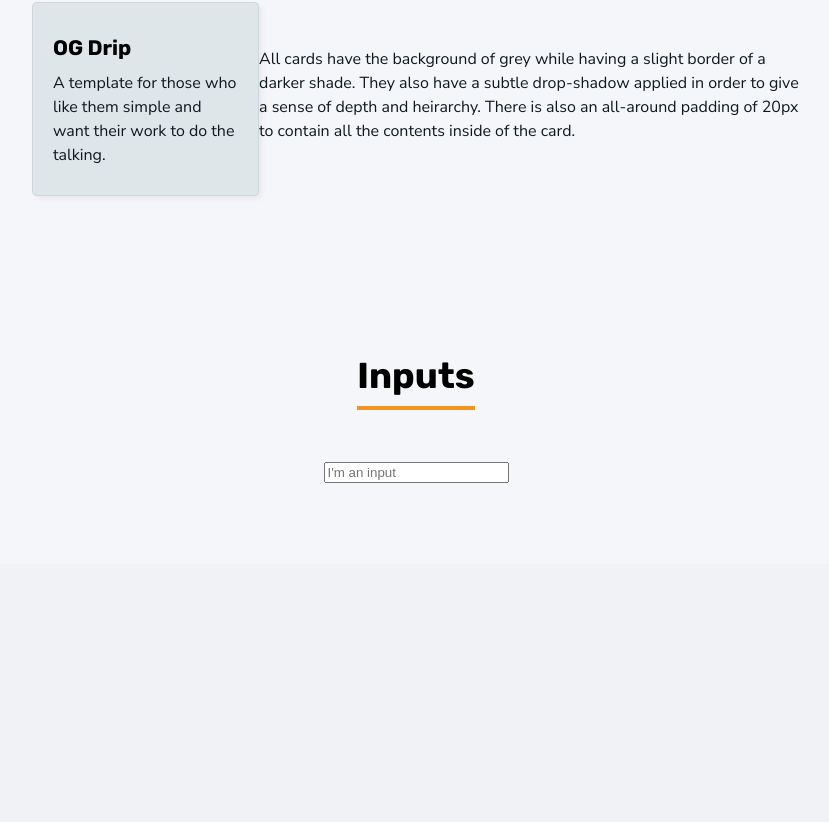
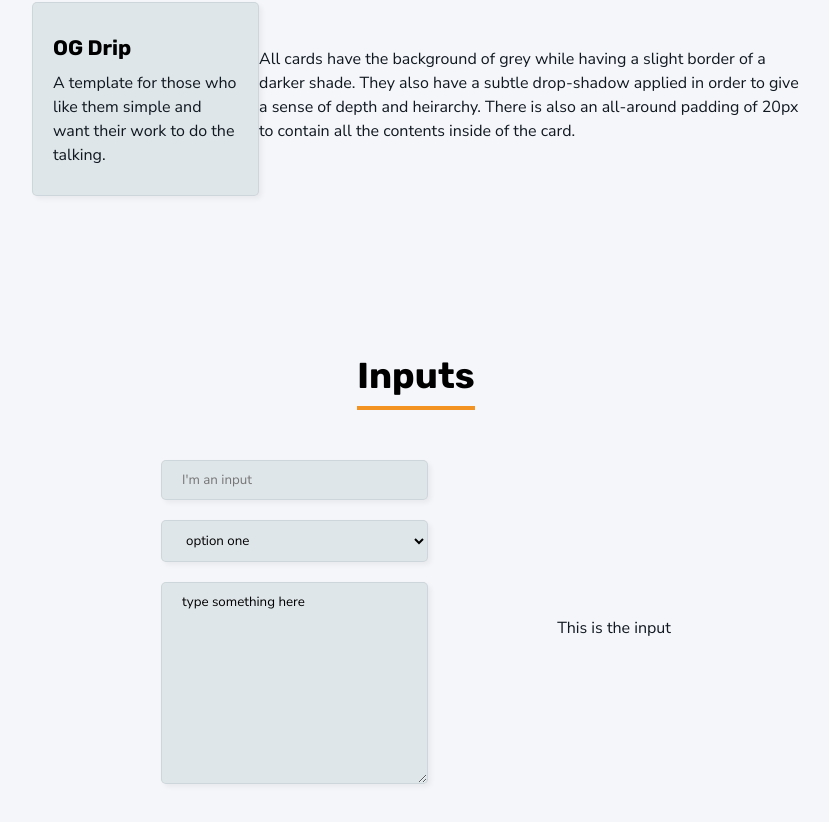
Before and after one commit to Lhnozaki/blurange, a React (Create React App) app: page / in a window 1280 px wide. Shown: the part 2763-3585 px from the top of the page, without its empty margins (224-1053 px from the left). Before the commit the page ends 3327 px from the top, so only its background shows below. Built offline with nearby package versions, Linux system fonts and the light colour scheme.

Commit message:
adds global styles to inputs

```diff
--- a/src/Components/DesignSystem/DesignSystem.jsx
+++ b/src/Components/DesignSystem/DesignSystem.jsx
@@ -100,11 +100,21 @@ export default function DesignSystem() {
             </section>
             <section id={styles.inputContainer}>
                 <h2 className={styles.title}>Inputs</h2>
-                <div className={styles.inputInfo}>
+                <div className={styles.info}>
                     <div className={styles.inputExamples}>
                         <input type="text" placeholder="I'm an input" />
+
+                        <select>
+                            <option value="clout one">option one</option>
+                            <option value="clout two">option two</option>
+                            <option value="clout three">option three</option>
+                        </select>
+
+                        <textarea name="textarea" value="type something here" cols="30" rows="10"></textarea>
                     </div>
-                    <div className={styles.inputDescription}></div>
+                    <div className={styles.description}>
+                        <p>This is the input</p>
+                    </div>
                 </div>
             </section>
         </article>
--- a/src/Components/DesignSystem/DesignSystem.module.scss
+++ b/src/Components/DesignSystem/DesignSystem.module.scss
@@ -1,3 +1,5 @@
+@import '../../scss/variables';
+
 // Colors
 $off-white:#f5f6fa;
 $blue: #010038;
@@ -24,6 +26,27 @@ $box-shadow: 3px 3px 5px 0px rgba(0, 0, 0, 0.05);
 .appContainer {
     background: $off-white;
     color: $dark-accent;
+
+    // apply this to all inputs
+    input,
+    select,
+    option,
+    textarea {
+        border: 1px solid $border-color;
+        background: $grey-accent;
+        border-radius: $border-radius;
+        box-shadow: $box-shadow;
+        padding: 10px 20px;
+        font-family: $type-base;
+
+        &:focus {
+            border: 1px solid $orange;
+        }
+
+        &[placeholder] {
+            color: $dark-accent;
+        }
+    }
 
     // apply this globally to all links
     a {
@@ -212,14 +235,6 @@ section {
 }
 
 // Cards
-// .cardInfo {
-    //     width: 60%;
-    //     margin: 0 auto;
-    //     display: flex;
-    //     align-items: center;
-    //     justify-content: space-evenly;
-    // }
-
 .card {
     width: 250px;
 }
@@ -231,3 +246,16 @@ section {
     align-items: center;
     justify-content: space-evenly;
 }
+
+// Input
+
+.inputExamples {
+    display: flex;
+    flex-direction: column;
+
+    input,
+    select,
+    textarea {
+        margin-bottom: 20px;
+    }
+}
```
